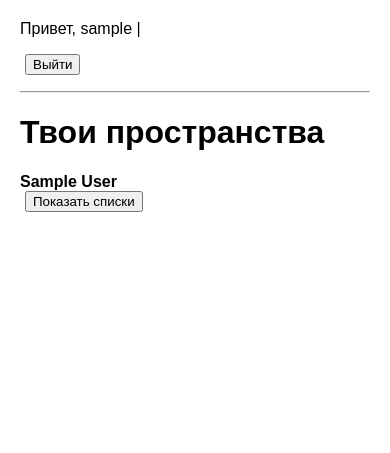
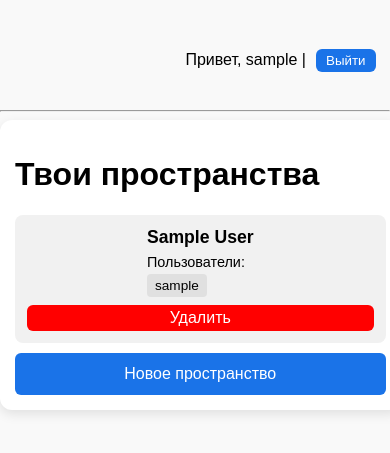
Before and after one commit to lineisover/shoplist, a Django app: page / in a window 390 px wide. Shown: the top 453 px of the page. Run offline with Django 5.2, Linux system fonts and the light colour scheme; a user stored in the database is signed in; tables that the repository leaves empty hold one stand-in row (values such as "Sample post"); some libraries are stand-ins or nearby versions.

Commit message:
userspace functional

```diff
--- a/shoplist/static/shoplist/style.css
+++ b/shoplist/static/shoplist/style.css
@@ -1,42 +1,224 @@
-/* Базовые стили */
+/* Общие сбросы */
 body {
     font-family: Arial, sans-serif;
-    margin: 20px;
+    margin: 0;
+    padding: 0;
+    background-color: #f9f9f9;
 }
 
-a {
-    text-decoration: none;
-    color: blue;
+/* Шапка */
+.header-container {
+    display: flex;
+    justify-content: flex-end; /* элементы справа */
+    align-items: center;
+    width: 90%;
+    max-width: 500px;   /* совпадает с контейнером контента */
+    margin: 20px auto 10px auto; /* сверху 20px, снизу 10px, центр по горизонтали */
+    gap: 10px;
 }
 
-a:hover {
-    text-decoration: underline;
+.logout-form {
+    display: inline;
 }
 
-button {
-    cursor: pointer;
-    margin-left: 5px;
+/* Контейнер с контентом (список) */
+.main-container {
+    width: 90%;
+    max-width: 500px;
+    margin: 0 auto; /* центрируем */
+    background-color: #fff;
+    padding: 20px;
+    border-radius: 12px;
+    box-shadow: 0 4px 12px rgba(0,0,0,0.1);
 }
 
-/* Список и анимации */
+/* Список элементов */
 ul {
     list-style: none;
     padding: 0;
+    margin: 0;
     display: flex;
     flex-direction: column;
 }
 
 li {
+    display: flex;
+    align-items: center;
+    justify-content: space-between;
+    padding: 12px 15px;
+    margin-bottom: 10px;
+    background-color: #f1f1f1;
+    border-radius: 8px;
     transition: all 0.3s ease;
+    font-size: 1rem;
 }
 
-/* Зачёркивание текста для выполненных */
+li input[type="checkbox"] {
+    width: 20px;
+    height: 20px;
+    accent-color: #1a73e8;
+}
+
+/* Зачёркивание и перемещение вниз */
 li.done {
     text-decoration: line-through;
     color: gray;
-    order: 1; /* Перемещаем вниз */
+    order: 1;
+    background-color: #e0e0e0;
+    opacity: 0.8;
 }
 
 li:not(.done) {
-    order: 0; /* Активные элементы сверху */
+    order: 0;
 }
+
+.space-page {
+    display: flex;
+    flex-direction: column;
+    gap: 0px;
+}
+
+.space-page h1{
+    margin-bottom: 0px;
+}
+
+.space-info {
+    display: flex;
+    flex-direction: column; /* элементы сверху вниз */
+    gap: 6px;               /* расстояние между названием и списком пользователей */
+}
+
+.space-name {
+    font-size: 1.1rem;
+    font-weight: bold;
+}
+
+.users-section {
+    display: flex;
+    flex-direction: column;
+    gap: 4px;
+}
+
+.users-section-space {
+    display: flex;
+    flex-direction: column;
+    gap: 4px;
+    margin-bottom: 16px
+}
+
+.users-label {
+    font-size: 0.9rem;
+    font-weight: 500;
+}
+
+.users-list {
+    display: flex;
+    flex-wrap: wrap;
+    gap: 6px;
+}
+
+.user-badge {
+    background-color: #e0e0e0;
+    padding: 4px 8px;
+    border-radius: 4px;
+    font-size: 0.85rem;
+}
+
+.no-users {
+    font-size: 0.85rem;
+    color: #888;
+}
+
+/* Кнопки */
+button {
+    cursor: pointer;
+    padding: 4px 10px;
+    border: none;
+    background-color: #1a73e8;
+    color: white;
+    border-radius: 6px;
+    transition: background-color 0.2s ease;
+}
+
+button:hover {
+    background-color: #1558b0;
+}
+
+button.delete-button {
+    cursor: pointer;
+    padding: 4px 10px;
+    border: none;
+    background-color: red !important;
+    color: white !important;
+    border-radius: 6px;
+    transition: background-color 0.2s ease;
+}
+
+button.delete-button:hover {
+    background-color: darkred !important;  /* можно добавить эффект наведения */
+}
+
+@media (max-width: 480px) {
+    /* Контейнеры */
+    .main-container, .header-container {
+        width: 95%;
+        padding: 15px;
+    }
+
+    /* Список li разворачиваем вертикально */
+    li {
+        flex-direction: column; /* элементы внутри li вертикально */
+        align-items: stretch;   /* растягиваем на всю ширину */
+        padding: 12px;
+        font-size: 1rem; /* читаемый размер */
+        gap: 8px; /* расстояние между элементами */
+    }
+
+    /* Название пространства / товара */
+    li span, li .item-name {
+        width: 100%;
+        word-break: break-word; /* длинные слова переносятся */
+        display: block;
+    }
+
+    /* Чекбокс */
+    li input[type="checkbox"] {
+        width: 24px;
+        height: 24px;
+        margin-bottom: 8px;
+        flex-shrink: 0;
+    }
+
+    /* Кнопки растягиваем на всю ширину li */
+    li button {
+        width: 100%;
+        padding: 12px 0;
+        font-size: 1rem;
+        margin: 0;
+    }
+
+    /* Кнопка удаления */
+    li button.delete-button {
+        background-color: red !important;
+        color: white !important;
+    }
+
+    li button.delete-button:hover {
+        background-color: darkred !important;
+    }
+
+    /* Форма создания пространства */
+    #new-space-block input[type="text"] {
+        width: 100%;
+        padding: 10px;
+        font-size: 1rem;
+        margin-bottom: 8px;
+        box-sizing: border-box;
+    }
+
+    #new-space-block button {
+        width: 100%;
+        padding: 12px 0;
+        font-size: 1rem;
+    }
+}
--- a/shoplist/templates/shoplist/base.html
+++ b/shoplist/templates/shoplist/base.html
@@ -7,8 +7,10 @@
     <title>ShopList</title>
     <link rel="stylesheet" href="{% static 'shoplist/style.css' %}">
     <script src="https://unpkg.com/htmx.org@1.9.3"></script>
+    <meta name="viewport" content="width=device-width, initial-scale=1.0">
 </head>
 <body>
+    <div class="header-container">
         {% if request.user.is_authenticated %}
             <p>
                 Привет, {{ request.user.nick_name }} |
@@ -20,11 +22,14 @@
         {% else %}
             <p><a href="{% url 'login' %}">Войти</a></p>
         {% endif %}
+    </div>
 
     <hr>
 
+    <div class='main-container'>
         {% block content %}
         {% endblock %}
+    </div>
 
     <script>
         document.body.addEventListener('htmx:configRequest', function (event) {
--- a/shoplist/templates/shoplist/home.html
+++ b/shoplist/templates/shoplist/home.html
@@ -1,23 +1,22 @@
 {% extends "shoplist/base.html" %}
 
 {% block content %}
-<h1>Твои пространства</h1>
+<h1> {{ title }}</h1>
 
-<ul>
+<ul id="spaces-list">
     {% for space in spaces %}
-        <li>
-            <strong>{{ space.name }}</strong>
-            <div id="shoplist-{{ space.id }}">
-                <!-- сюда будут подгружаться списки через HTMX -->
-            </div>
-            <button hx-get="{% url 'shoplist:shoppinglist_list' space.id %}"
-                    hx-target="#shoplist-{{ space.id }}"
-                    hx-swap="innerHTML">
-                Показать списки
-            </button>
-        </li>
+        {% include "shoplist/partials/space_item.html" %}
     {% empty %}
         <li>У вас пока нет пространств.</li>
     {% endfor %}
 </ul>
+
+<div id="new-space-block">
+    <button hx-get="{% url 'shoplist:new_space_form' %}"
+            hx-target="#new-space-block"
+            hx-swap="innerHTML">
+        Новое пространство
+    </button>
+</div>
+
 {% endblock %}
--- /dev/null
+++ b/shoplist/templates/shoplist/partials/delete_space_button.html
@@ -0,0 +1,8 @@
+<button hx-delete="{% url 'shoplist:delete_space' space.id %}"
+        hx-target="#space-{{ space.id }}"
+        hx-swap="outerHTML"
+        class="button delete-button"
+        hx-confirm="Вы уверены, что хотите удалить это пространство?"
+        onclick="event.stopPropagation();">
+    Удалить
+</button>
--- /dev/null
+++ b/shoplist/templates/shoplist/partials/space_item.html
@@ -0,0 +1,12 @@
+<li id="space-{{ space.id }}"
+    style="display: flex; align-items: center; justify-content: space-between; cursor: pointer;"
+    onclick="window.location.href='{% url 'shoplist:shoppinglist' space.id %}'">
+
+        <div class="space-info">
+            <strong class="space-name">{{ space.name }}</strong>
+
+            {% include "shoplist/partials/space_users.html" %}
+        </div>
+
+    {% include "shoplist/partials/delete_space_button.html" %}
+</li>
--- /dev/null
+++ b/shoplist/templates/shoplist/partials/space_users.html
@@ -0,0 +1,10 @@
+<div class="users-section">
+    <span class="users-label">Пользователи:</span>
+    <div class="users-list">
+        {% for user in space.users.all %}
+            <div class="user-badge">{{ user.nick_name }}</div>
+        {% empty %}
+            <div class="no-users">Нет пользователей</div>
+        {% endfor %}
+    </div>
+</div>
--- a/shoplist/urls.py
+++ b/shoplist/urls.py
@@ -4,7 +4,10 @@ from . import views
 app_name = "shoplist"
 
 urlpatterns = [
-    path('space/<int:space_id>/lists/', views.shoppinglist_list, name='shoppinglist_list'),
+    path('space/<int:space_id>/lists/', views.shoppinglist, name='shoppinglist'),
     path('list/<int:list_id>/items/', views.item_list, name='item_list'),
     path('item/<int:pk>/toggle/', views.toggle_item, name='toggle_item'),
+    path('new_space_form/', views.new_space_form, name='new_space_form'),
+    path("space/create/", views.create_space, name="create_space"),
+    path("space/<int:pk>/delete/", views.delete_space, name="delete_space"),
 ]
--- a/shoplist/views.py
+++ b/shoplist/views.py
@@ -1,19 +1,25 @@
+from django.http import HttpResponse
 from django.shortcuts import render, get_object_or_404
 from django.contrib.auth.decorators import login_required
+from django.views.decorators.http import require_POST, require_http_methods
 from .models import UserSpace, ShopList, Item
+from .forms import UserSpaceForm
 
 @login_required
 def home(request):
-    # пример: показываем все пространства пользователя
+    """Главная страница возвращает все пространства пользователя"""
     spaces = request.user.space.all()  # связка User → UserSpace через related_name
-    return render(request, "shoplist/home.html", {"spaces": spaces})
+    return render(request,
+                  "shoplist/home.html",
+                  {"spaces": spaces,
+                   "title": "Твои пространства"})
 
 @login_required
-def shoppinglist_list(request, space_id):
-    """Возвращает все списки в указанном пространстве (partial для HTMX)"""
+def shoppinglist(request, space_id):
+    """Возвращает все списки в указанном пространстве"""
     space = get_object_or_404(UserSpace, id=space_id)
     shoppinglists = space.lists.all()
-    return render(request, "shoplist/shoppinglist_list.html", {"shoppinglists": shoppinglists})
+    return render(request, "shoplist/shoppinglist.html", {"shoppinglists": shoppinglists, "space": space})
 
 @login_required
 def item_list(request, list_id):
@@ -32,3 +38,31 @@ def toggle_item(request, pk):
 
     # Возвращаем только один элемент списка (частичный шаблон)
     return render(request, "shoplist/partials/item_li.html", {"item": item})
+
+def new_space_form(request):
+    form = UserSpaceForm()
+    return render(request, "shoplist/partials/new_space_form.html", {"form": form})
+
+@require_POST
+def create_space(request):
+    form = UserSpaceForm(request.POST)
+    if form.is_valid():
+        space = form.save()
+        # Добавляем текущего пользователя в ManyToMany
+        space.users.add(request.user)
+        return render(request, "shoplist/partials/space_item.html", {"space": space})
+    # Если форма невалидна, возвращаем её с ошибками
+    return render(request, "shoplist/partials/new_space_form.html", {"form": form})
+
+@require_http_methods(["DELETE"])
+def delete_space(request, pk):
+    try:
+        space = UserSpace.objects.get(id=pk)
+        # Опционально: проверяем, что request.user является участником
+        if request.user in space.users.all():
+            space.delete()
+            return HttpResponse("")  # пустой ответ, htmx удаляет li
+        else:
+            return HttpResponse("Forbidden", status=403)
+    except UserSpace.DoesNotExist:
+        return HttpResponse("Not found", status=404)
```
Also changed, not shown: shoplist/forms.py (added, +16 -0 lines), shoplist/templates/shoplist/partials/new_space_form.html (added, +7 -0 lines), shoplist/templates/shoplist/shoppinglist.html (added, +34 -0 lines), shoplist/templates/shoplist/shoppinglist_list.html (deleted, +0 -15 lines). Lines whose indentation alone changed are shown as unchanged.
